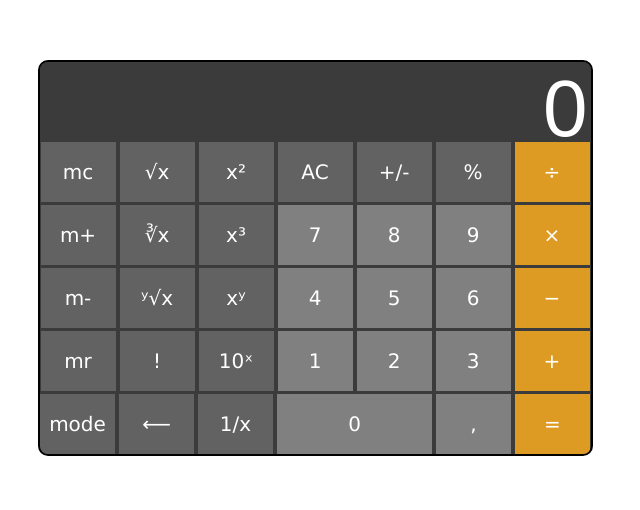
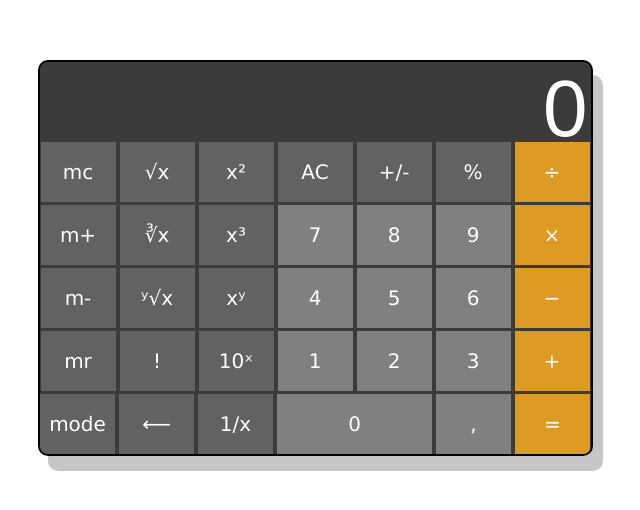
Before and after one commit to MaltSun/calculator-repo, a website built with webpack: page src/calculator.html in a window 1280 px wide. Shown: the part 102-612 px from the top of the page, without its empty margins (325-965 px from the left). Built offline with nearby package versions, Linux system fonts and the light colour scheme.

Commit message:
style: add box shadow for calculator

```diff
--- a/src/calculator.css
+++ b/src/calculator.css
@@ -36,6 +36,7 @@ body {
   border-radius: 10px;
   border: 2px solid black;
   overflow: hidden;
+  box-shadow: 10px 15px rgba(54, 53, 53, 0.283);
 }
 /* ввод */
 .inputBlock {
@@ -78,6 +79,8 @@ button {
   font-family: Verdana, Geneva, Tahoma, sans-serif;
   font-weight: 100;
   transition: background-color 0.3s ease;
+
+  /* box-shadow: -3px 5px rgba(0, 0, 0, 0.932); */
 }
 button:active {
   background-color: grey;
```
